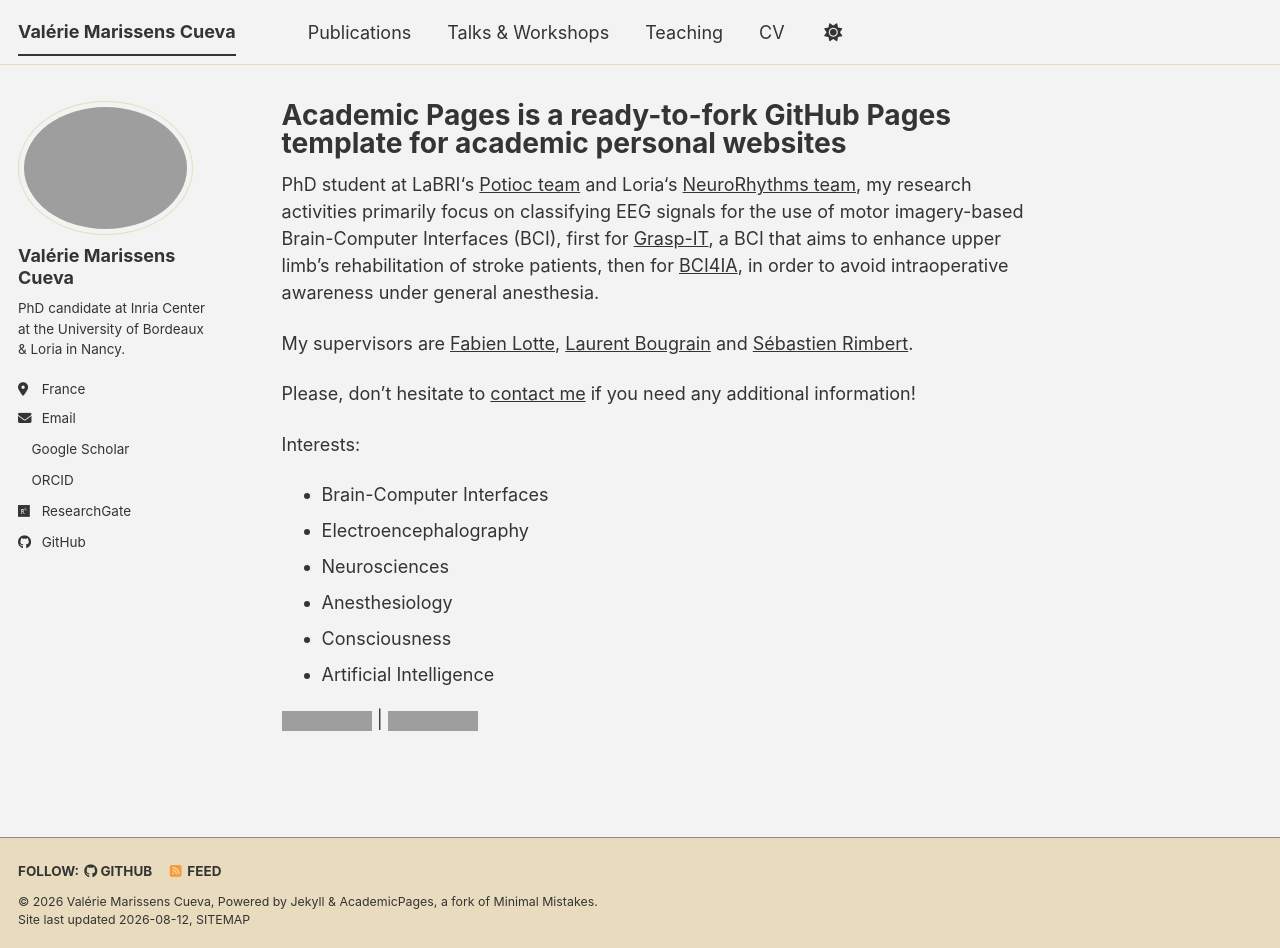
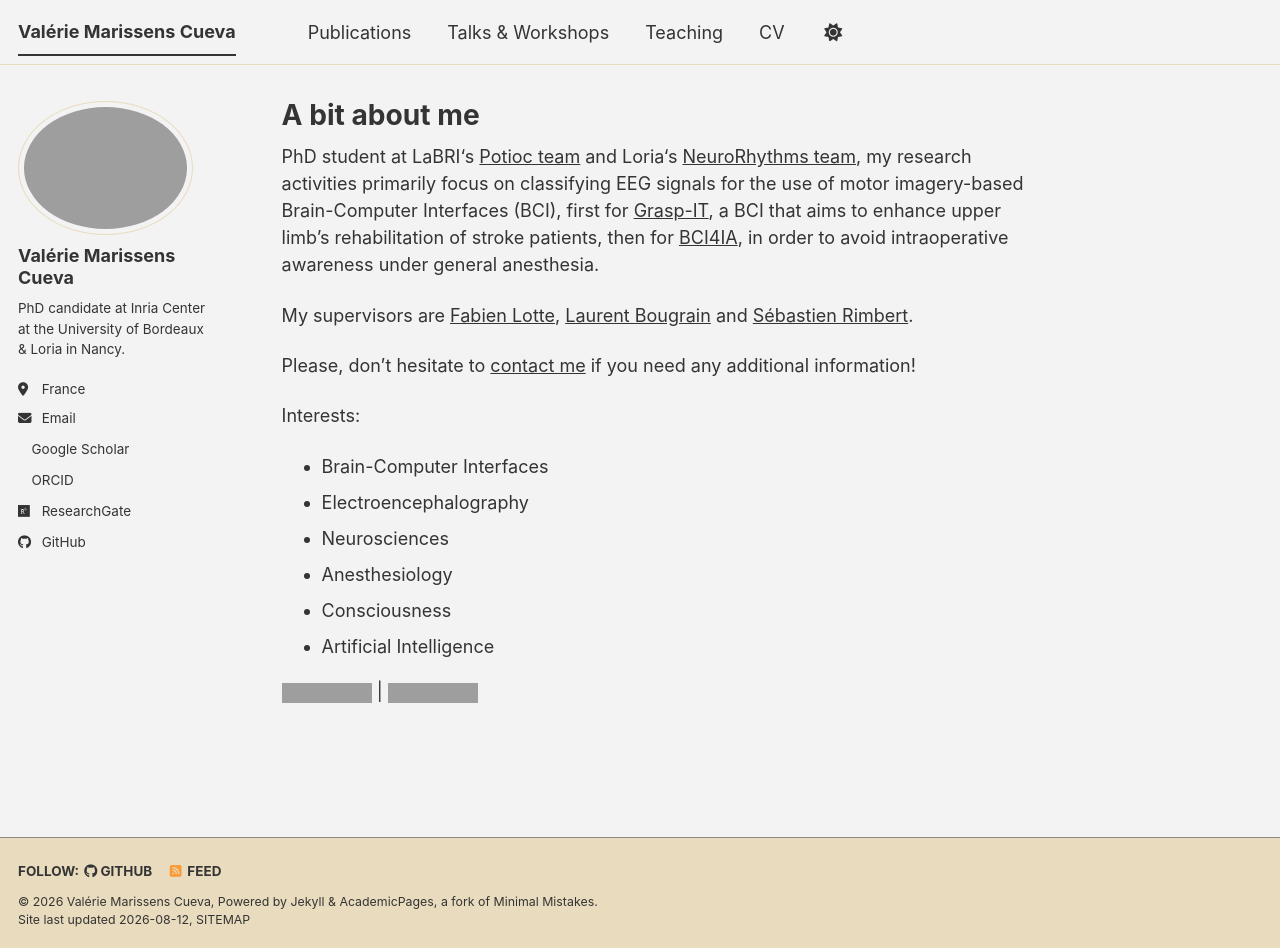
Before and after one commit to vmarissenscueva/vmarissenscueva.github.io, a Jekyll site: the page built from _pages/about.md, in a window 1280 px wide and 948 px high. Built offline with Jekyll 4.4.1, drawn with Linux system fonts in a browser that asks for light colours; a style sheet for code colours, icons or effects is not loaded; grey boxes are pictures that could not be loaded.

Commit message:
Update about.md

```diff
--- a/_pages/about.md
+++ b/_pages/about.md
@@ -1,6 +1,6 @@
 ---
 permalink: /
-title: "Academic Pages is a ready-to-fork GitHub Pages template for academic personal websites"
+title: "A bit about me"
 author_profile: true
 redirect_from:
   - /about/
```
